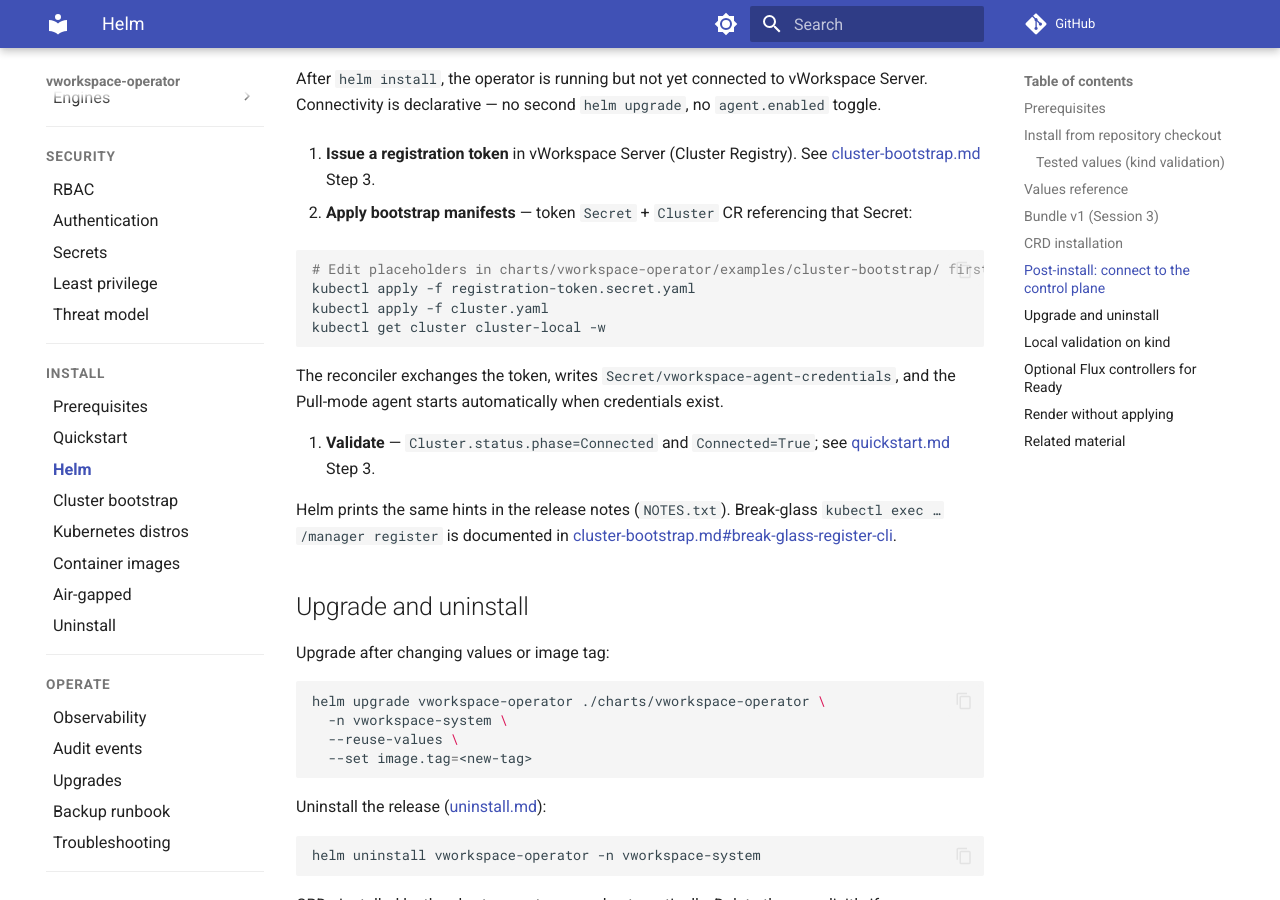
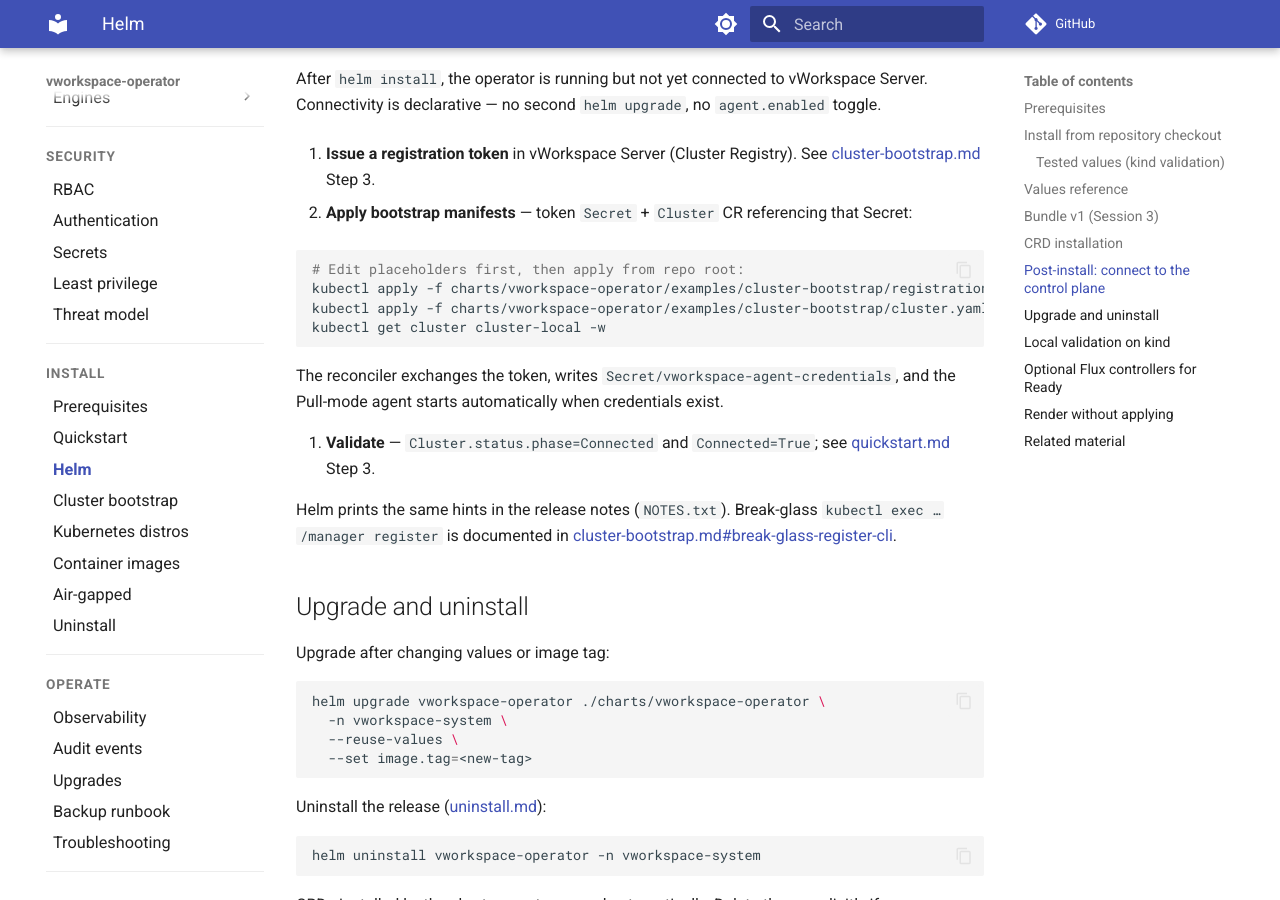
Before and after one commit to vworkspace-io/vworkspace-operator, an MkDocs documentation site: the page built from docs/install/helm.md, in a window 1280 px wide and 900 px high, scrolled down 3420 px. Built offline with MkDocs 1.6.1 and Material for MkDocs 9.7.7, drawn with Linux system fonts in a browser that asks for light colours; comment, search, counter and statistics services are not loaded.

Commit message:
docs(chart): use consistent bootstrap manifest paths in apply commands
Use fully qualified paths from repo root (or chart-relative paths in
NOTES.txt) so kubectl apply works from any working directory.

````diff
--- a/docs/install/helm.md
+++ b/docs/install/helm.md
@@ -99,9 +99,9 @@ After `helm install`, the operator is running but not yet connected to vWorkspac
 2. **Apply bootstrap manifests** — token `Secret` + `Cluster` CR referencing that Secret:
 
    ```bash
-   # Edit placeholders in charts/vworkspace-operator/examples/cluster-bootstrap/ first.
-   kubectl apply -f registration-token.secret.yaml
-   kubectl apply -f cluster.yaml
+   # Edit placeholders first, then apply from repo root:
+   kubectl apply -f charts/vworkspace-operator/examples/cluster-bootstrap/registration-token.secret.yaml
+   kubectl apply -f charts/vworkspace-operator/examples/cluster-bootstrap/cluster.yaml
    kubectl get cluster cluster-local -w
    ```
 
````
Also changed, not shown: charts/vworkspace-operator/examples/cluster-bootstrap/README.md (+3 -2 lines), docs/install/cluster-bootstrap.md (+2 -2 lines), 1 other file.
